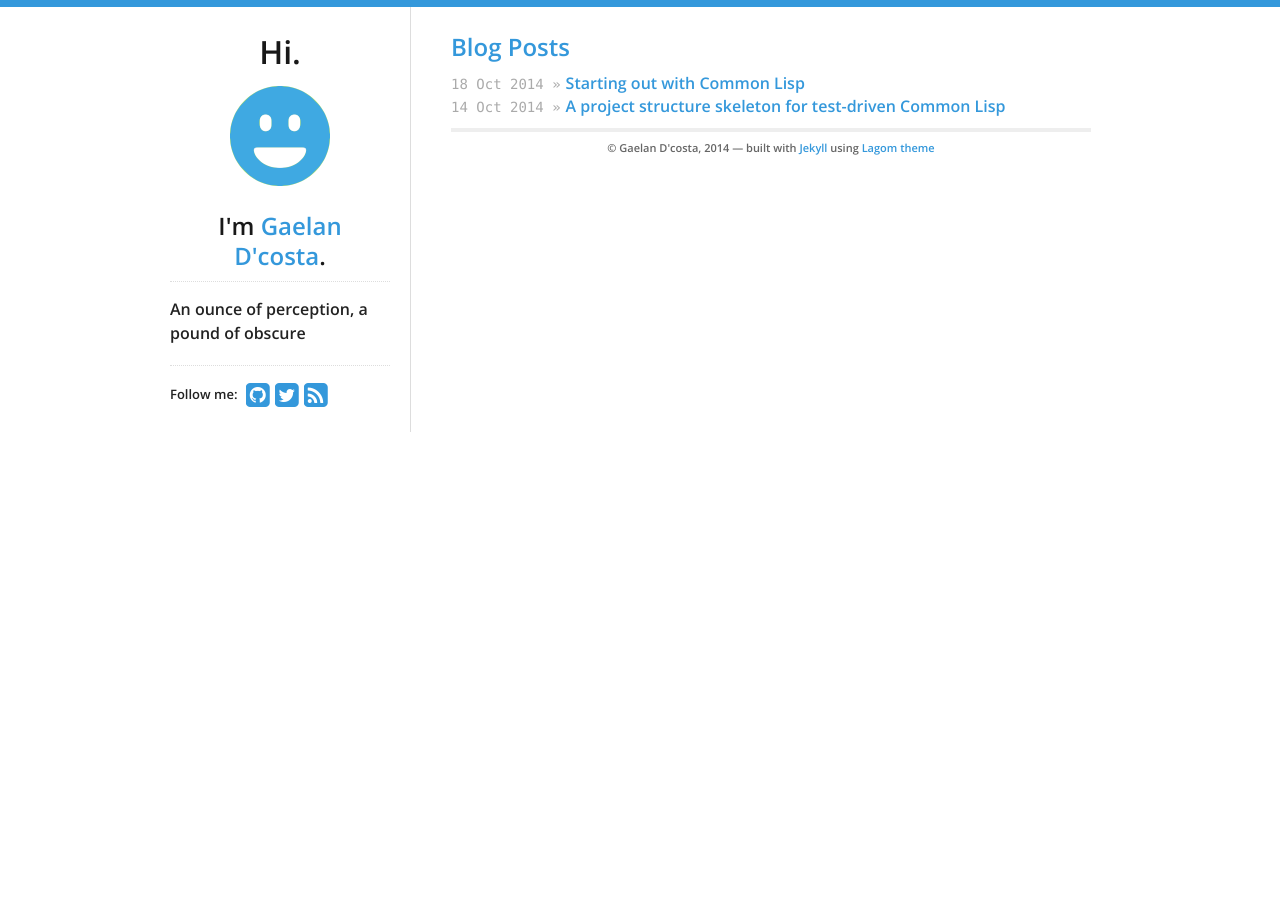
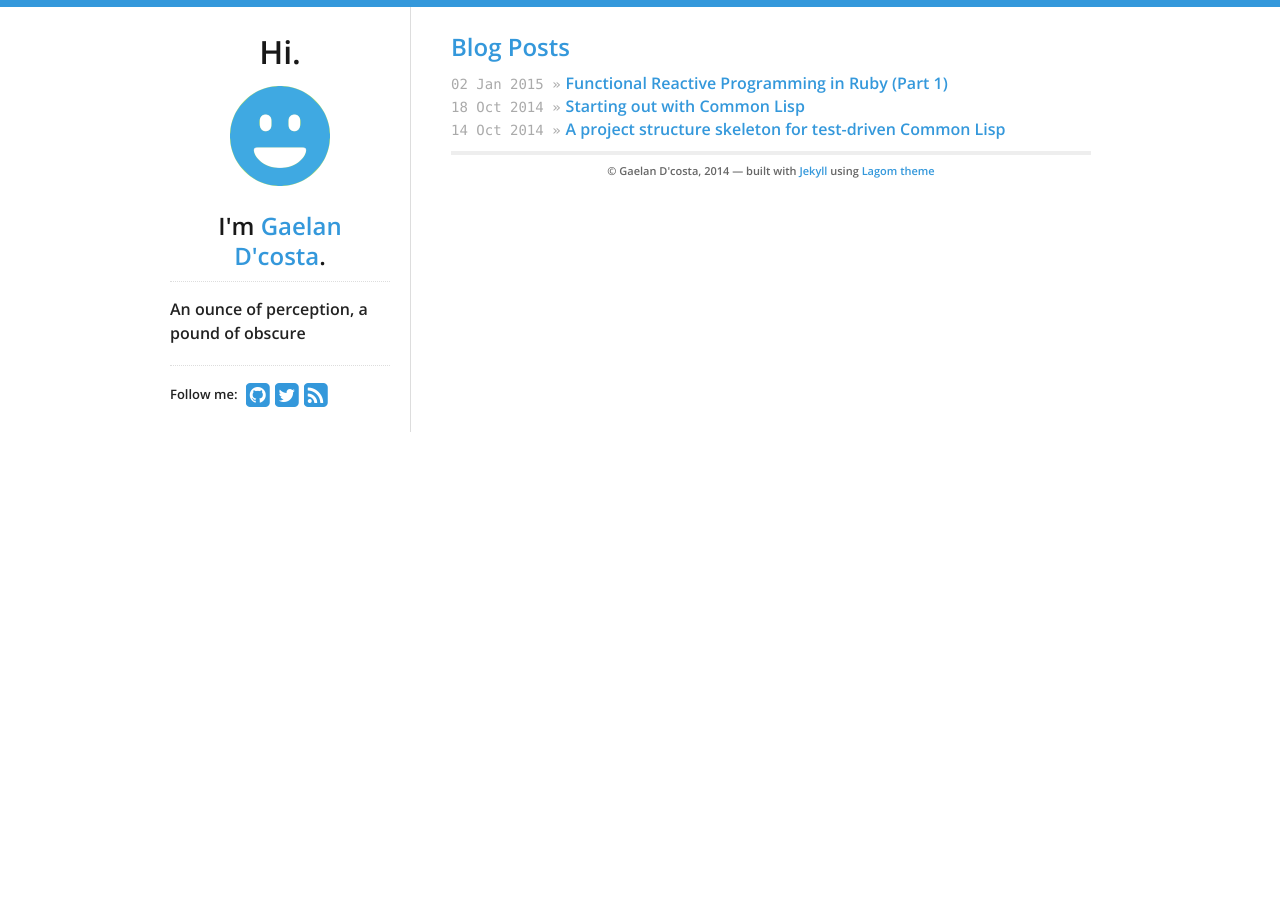
Before and after one commit to RobotDisco/robotdisco.github.com, a Jekyll site: the page built from index.html, in a window 1280 px wide. Built offline with Jekyll 4.4.1, drawn with Linux system fonts in a browser that asks for light colours; nearby versions of some CDN libraries.

Commit message:
New blog post on FRP!

```diff
--- a/_drafts/functional-reactive-programming-in-ruby-part-1.markdown
+++ b/_posts/2015-01-02-functional-reactive-programming-in-ruby-part-1.markdown
@@ -6,7 +6,7 @@ categories: frp ruby
 
 A few months ago I decided to write a [Roguelike](http://en.wikipedia.org/wiki/Roguelike). As someone who has professionally developed Operating Systems and has an enthusiastic fascination for such 80s monstrosities as Common Lisp and Emacs.
 
-![My (first) Roguelike]({{ site.baseurl }}/assets/img/ykwya_1.png)
+<img alt="My (first) Roguelike" width="700px" src="{{ site.baseurl }}/assets/img/ykwya_1.png" />
 
 ### Ruby!
 I ended up choosing Ruby because it’s a language I’d love to work with professionally, I find it incredibly powerful and expressive and easy to understand (which I realize isn’t everyone’s experience, and I’ve definitely seen some pretty wide-spread bad practices.)
```
